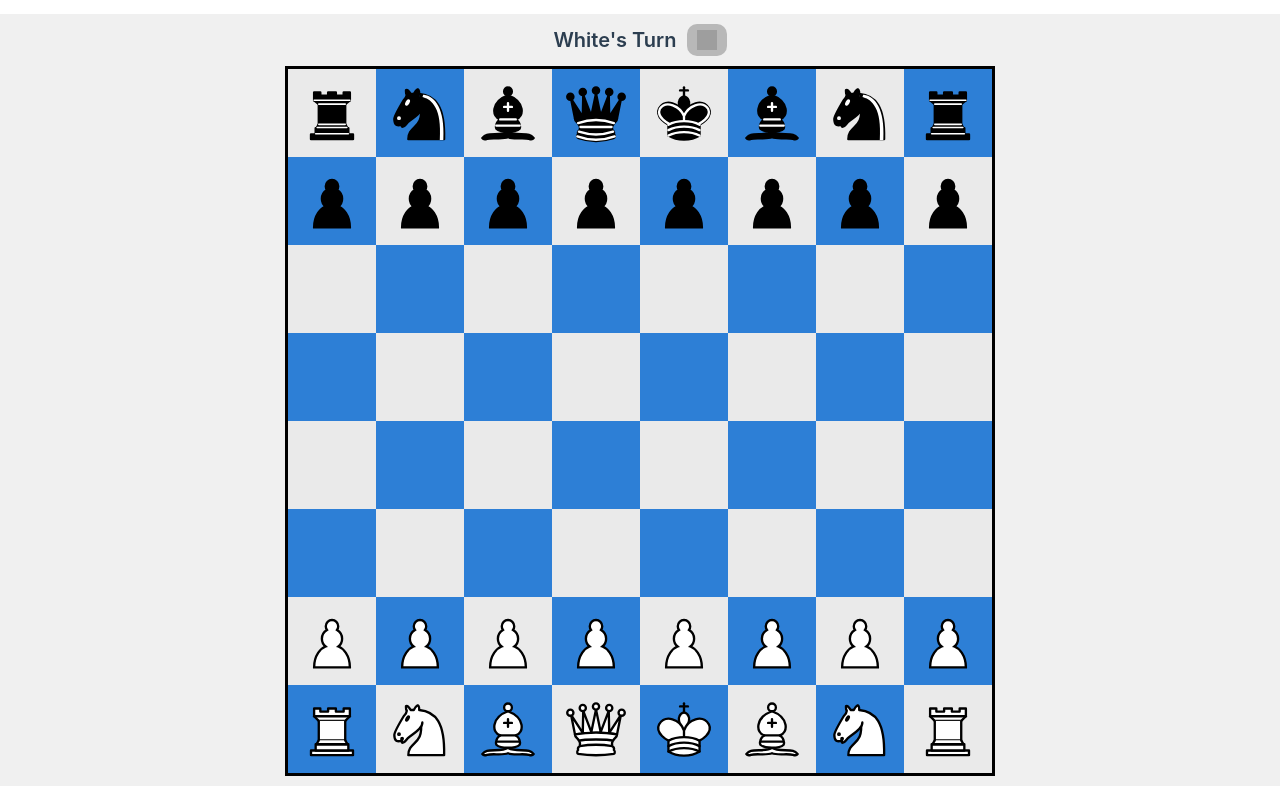
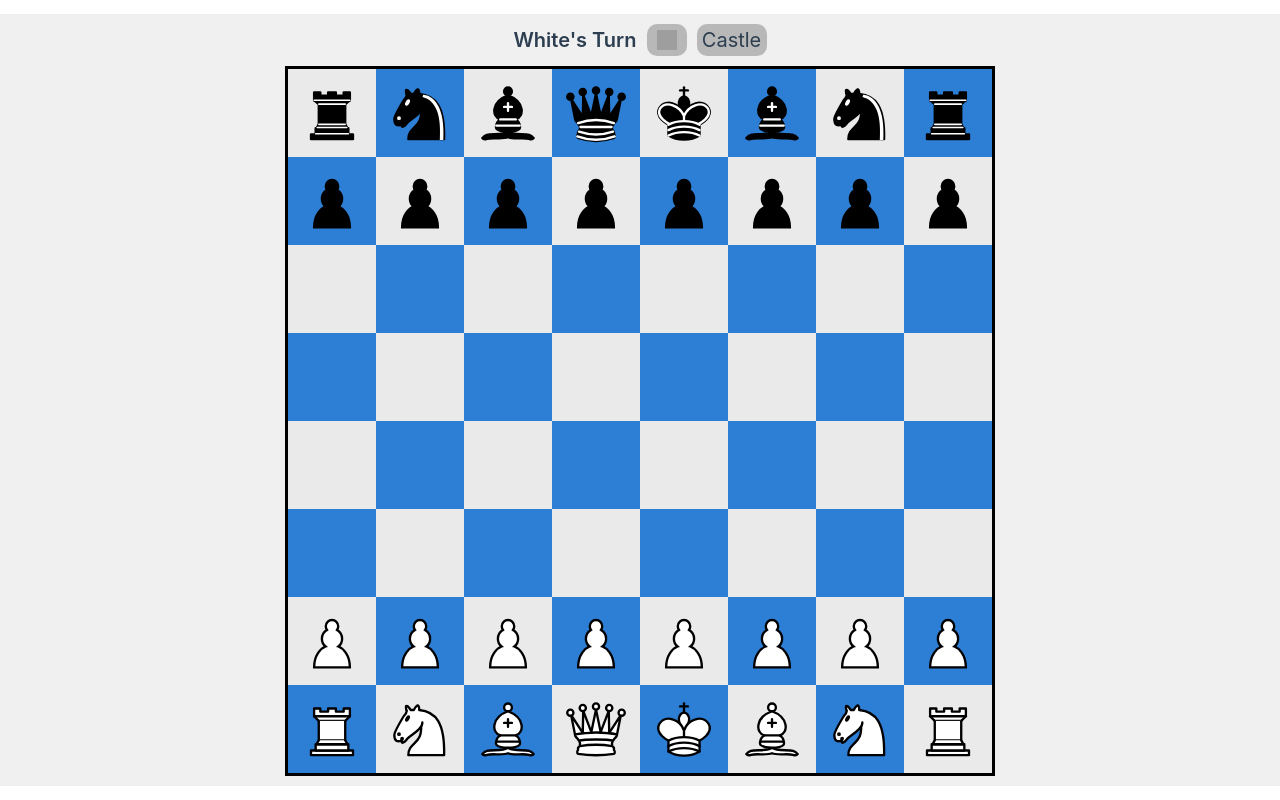
Before and after one commit to atanko123/Chess, a Vue app: page / in a window 1280 px wide. Built offline with nearby package versions, Linux system fonts and the light colour scheme; grey boxes are pictures that could not be loaded.

Commit message:
Add beta castle option

```diff
--- a/src/components/ChessBoard.vue
+++ b/src/components/ChessBoard.vue
@@ -4,6 +4,9 @@
 			{{ activeTurn }}'s turn &nbsp;
 			<div v-if="!autoRotate" class="icon-wrapper" @click="turnScreen">
 				<img class="turn-icon" src="src/assets/rotate.svg" />
+			</div>
+			<div class="icon-wrapper button-wrapper" @click="toggleActiveTurn">
+				Castle
 			</div>
 		</div>
 		<div class="board-screen">
@@ -52,6 +55,7 @@ export default {
 	methods: {
 		...mapActions([
 			'turnScreen',
+			'toggleActiveTurn',
 		]),
 	},
 }
@@ -108,6 +112,11 @@ export default {
 	border-radius: 10px;
 }
 
+.button-wrapper {
+	width: 70px;
+	margin-left: 10px;
+}
+
 .icon-wrapper:hover {
 	background-color:#D0D0D0;
 }
--- a/src/store/index.js
+++ b/src/store/index.js
@@ -89,7 +89,8 @@ export default new Vuex.Store({
 			commit('SET_ACTIVE_FIELD', label)
 		}
 	},
-	setActiveTurn ({ commit }, activeTurn) {
+	toggleActiveTurn ({ state, commit }) {
+		const activeTurn = state.activeTurn === "white" ? "black" : "white"
 		commit('SET_ACTIVE_TURN', activeTurn)
 	},
 	addMoveToHistoy ({ state, commit }, data) {
@@ -125,7 +126,7 @@ export default new Vuex.Store({
 		// No field is active after move
 		dispatch('setActiveField', null)
 		// Toggle turn
-		dispatch('setActiveTurn', state.activeTurn === "white" ? "black" : "white")
+		dispatch('toggleActiveTurn')
 
 		if (state.autoRotate) {
 			dispatch('turnScreen')
```
